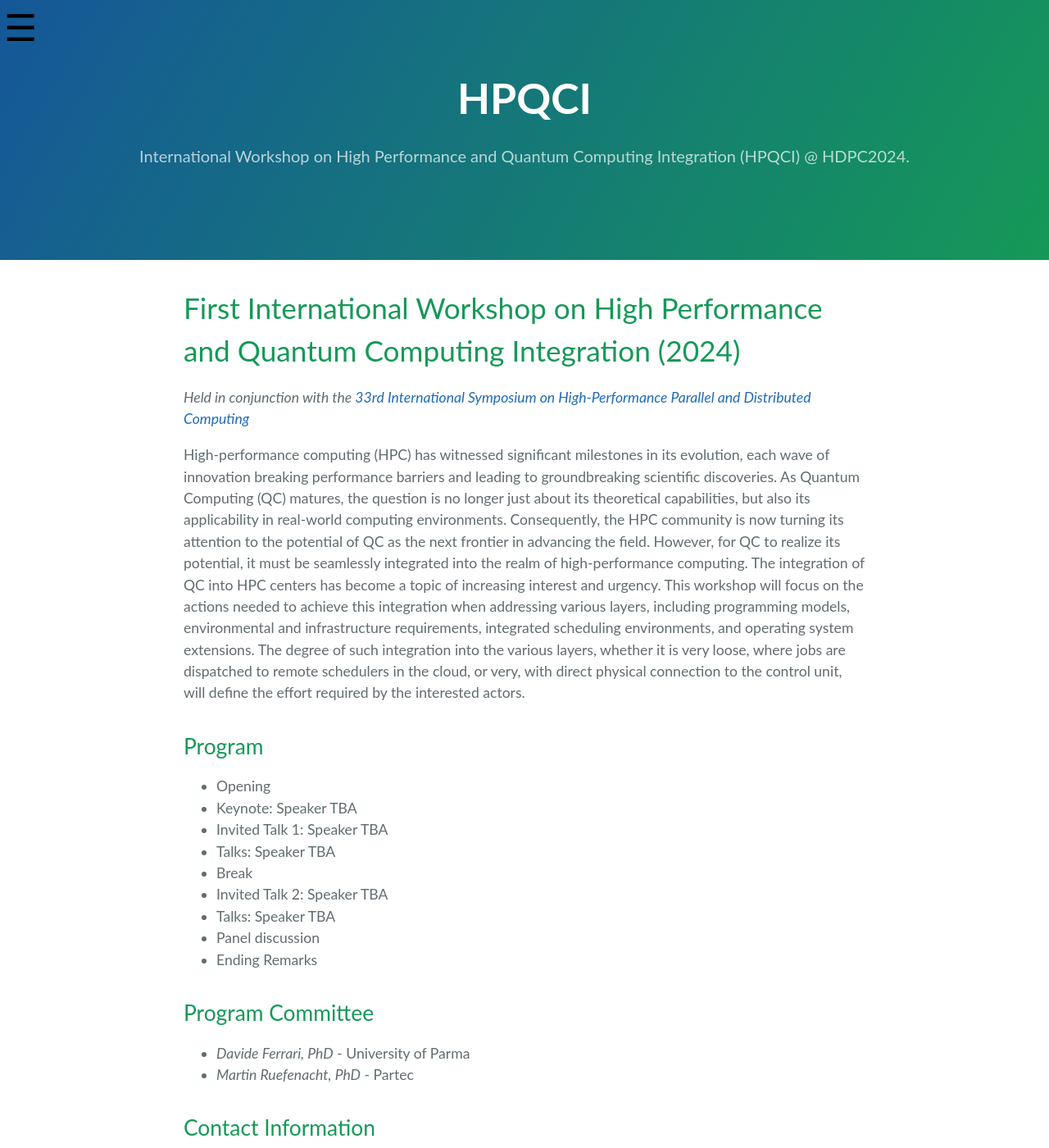
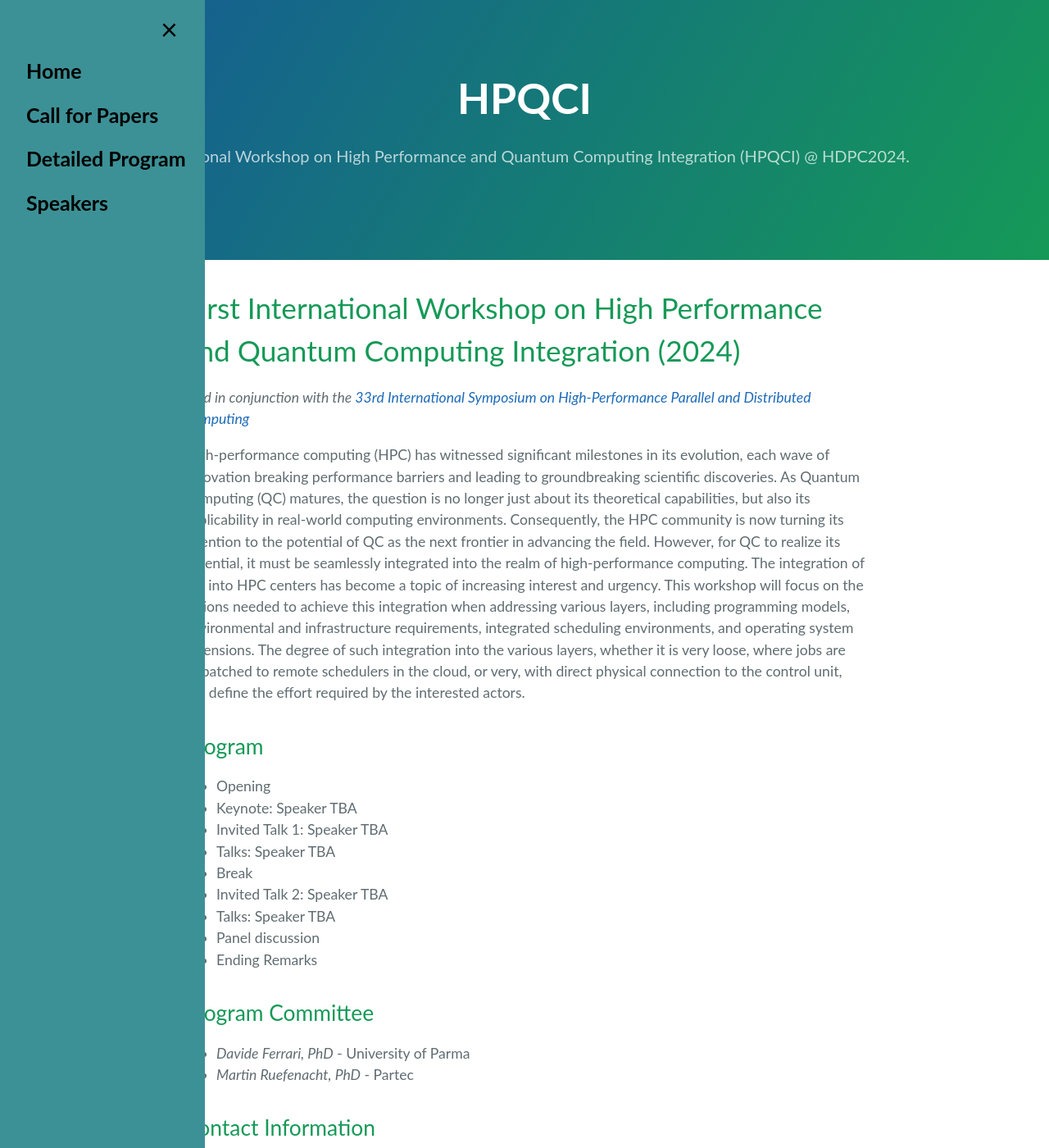
Before and after one commit to HPQCI/HPQCI.github.io, a Jekyll site: the page built from index.md, in a window 1280 px wide and 1400 px high. Shown: the whole window at 82% size. Built offline with Jekyll 4.4.1, drawn with Linux system fonts in a browser that asks for light colours.

Commit message:
update cfp

```diff
--- a/_layouts/default.html
+++ b/_layouts/default.html
@@ -21,7 +21,7 @@
 
       .sidenav {
         height: 100%;
-        width: 0;
+        width: 250px;
         position: fixed;
         z-index: 1;
         top: 0;
```
